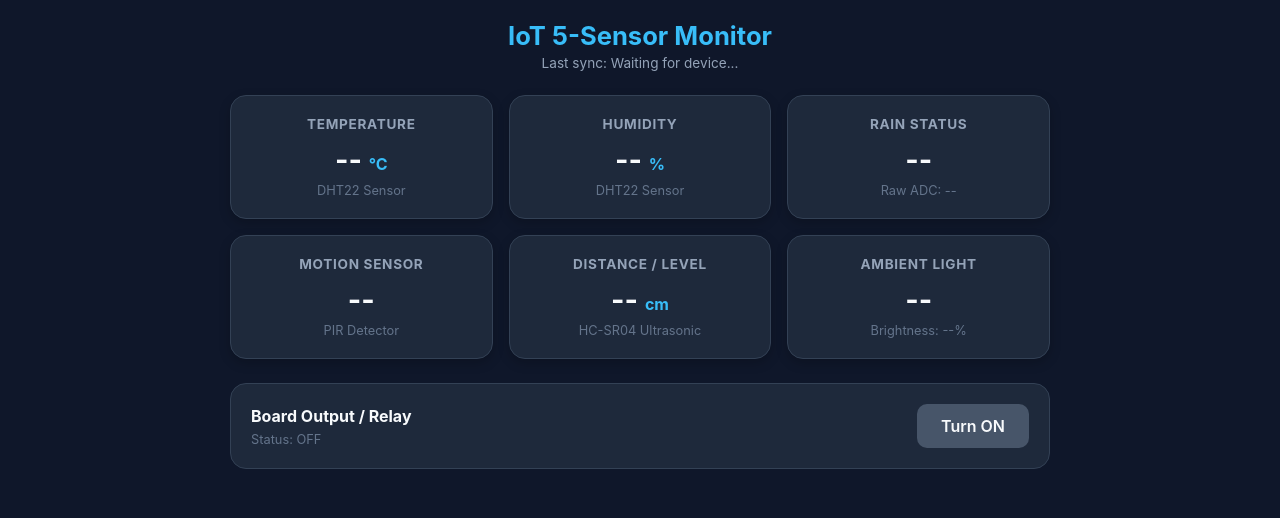
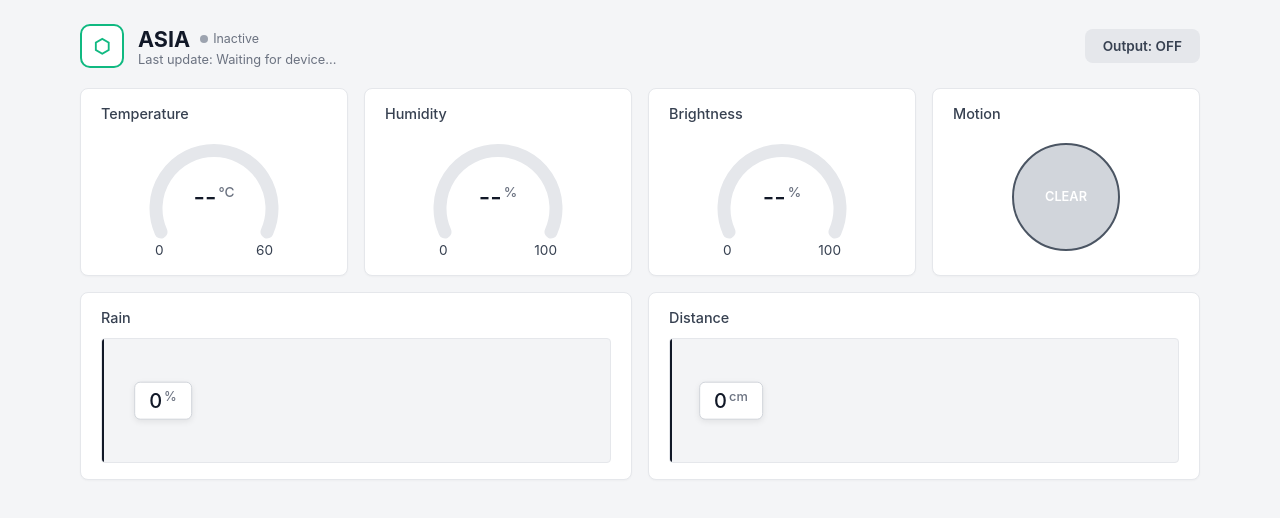
Before and after one commit to mishilani/IOT-web-server, a website: page public/index.html in a window 1280 px wide. Drawn offline with nearby package versions, Linux system fonts and the light colour scheme; no server answers.

Commit message:
Change title and update layout for IoT dashboard

```diff
--- a/public/index.html
+++ b/public/index.html
@@ -3,125 +3,195 @@
 <head>
   <meta charset="UTF-8">
   <meta name="viewport" content="width=device-width, initial-scale=1.0">
-  <title>IoT 5-Sensor Dashboard</title>
+  <title>ASIA - IoT Console</title>
   <style>
     * { box-sizing: border-box; margin: 0; padding: 0; font-family: -apple-system, BlinkMacSystemFont, "Segoe UI", Roboto, sans-serif; }
-    body { background: #0f172a; color: #f8fafc; padding: 20px; display: flex; flex-direction: column; align-items: center; }
-    header { text-align: center; margin-bottom: 24px; }
-    header h1 { font-size: 1.6rem; color: #38bdf8; }
-    header p { font-size: 0.85rem; color: #94a3b8; margin-top: 4px; }
-    .grid { display: grid; grid-template-columns: repeat(auto-fit, minmax(210px, 1fr)); gap: 16px; width: 100%; max-width: 820px; }
-    .card { background: #1e293b; border: 1px solid #334155; border-radius: 16px; padding: 20px; text-align: center; box-shadow: 0 4px 12px rgba(0,0,0,0.2); }
-    .card h3 { font-size: 0.85rem; color: #94a3b8; text-transform: uppercase; letter-spacing: 0.05em; margin-bottom: 10px; }
-    .value { font-size: 1.8rem; font-weight: 700; color: #f8fafc; }
-    .unit { font-size: 1rem; color: #38bdf8; }
-    .sub { font-size: 0.8rem; color: #64748b; margin-top: 6px; }
-    .alert-red { color: #f87171; }
-    .alert-blue { color: #38bdf8; }
-    .status-green { color: #4ade80; }
-    .status-yellow { color: #facc15; }
-    .control-box { margin-top: 24px; width: 100%; max-width: 820px; background: #1e293b; border: 1px solid #334155; border-radius: 16px; padding: 20px; display: flex; justify-content: space-between; align-items: center; }
-    button { background: #38bdf8; color: #0f172a; border: none; padding: 12px 24px; border-radius: 10px; font-size: 1rem; font-weight: 600; cursor: pointer; transition: 0.2s; }
-    button.off { background: #475569; color: #f8fafc; }
+    body { background: #f4f5f7; color: #1f2937; padding: 24px; }
+    .container { max-width: 1120px; margin: 0 auto; }
+
+    /* Top Header matching Blynk Console */
+    .header-bar { display: flex; flex-wrap: wrap; justify-content: space-between; align-items: center; margin-bottom: 20px; gap: 12px; }
+    .device-info { display: flex; align-items: center; gap: 14px; }
+    .device-icon { width: 44px; height: 44px; border: 2px solid #10b981; border-radius: 10px; display: flex; align-items: center; justify-content: center; color: #10b981; font-weight: bold; font-size: 1.2rem; background: #fff; }
+    .device-title { display: flex; align-items: center; gap: 10px; }
+    .device-title h1 { font-size: 1.35rem; font-weight: 700; color: #111827; }
+    .status-badge { font-size: 0.78rem; color: #6b7280; display: flex; align-items: center; gap: 5px; }
+    .dot { width: 8px; height: 8px; border-radius: 50%; background: #9ca3af; }
+    .dot.online { background: #10b981; }
+    .sync-text { font-size: 0.8rem; color: #6b7280; }
+
+    .control-btn { background: #10b981; color: #fff; border: none; padding: 9px 18px; border-radius: 8px; font-weight: 600; font-size: 0.85rem; cursor: pointer; transition: 0.2s; }
+    .control-btn.off { background: #e5e7eb; color: #374151; }
+
+    /* Top 4 Cards Grid */
+    .top-grid { display: grid; grid-template-columns: repeat(4, 1fr); gap: 16px; margin-bottom: 16px; }
+    @media (max-width: 900px) { .top-grid { grid-template-columns: repeat(2, 1fr); } }
+    @media (max-width: 520px) { .top-grid { grid-template-columns: 1fr; } }
+
+    /* Bottom 2 Wide Cards Grid */
+    .bottom-grid { display: grid; grid-template-columns: repeat(2, 1fr); gap: 16px; }
+    @media (max-width: 720px) { .bottom-grid { grid-template-columns: 1fr; } }
+
+    .card { background: #ffffff; border: 1px solid #e5e7eb; border-radius: 8px; padding: 16px 20px; box-shadow: 0 1px 2px rgba(0,0,0,0.03); display: flex; flex-direction: column; justify-content: space-between; }
+    .card-title { font-size: 0.9rem; font-weight: 500; color: #374151; margin-bottom: 12px; }
+
+    /* Arc Gauges */
+    .gauge-wrap { position: relative; width: 170px; height: 125px; margin: 0 auto; display: flex; flex-direction: column; align-items: center; }
+    .gauge-svg { width: 170px; height: 120px; overflow: visible; }
+    .gauge-bg { fill: none; stroke: #e5e7eb; stroke-width: 13; stroke-linecap: round; }
+    .gauge-fill { fill: none; stroke-width: 13; stroke-linecap: round; transition: stroke-dashoffset 0.5s ease; }
+    .gauge-val { position: absolute; top: 48px; font-size: 1.55rem; font-weight: 500; color: #111827; }
+    .gauge-val sup { font-size: 0.85rem; color: #6b7280; margin-left: 2px; }
+    .gauge-limits { width: 118px; display: flex; justify-content: space-between; font-size: 0.85rem; color: #374151; margin-top: -12px; }
+
+    /* Motion Circle */
+    .motion-wrap { display: flex; align-items: center; justify-content: center; height: 125px; }
+    .motion-circle { width: 108px; height: 108px; border-radius: 50%; background: #d1d5db; border: 2px solid #4b5563; transition: 0.3s; display: flex; align-items: center; justify-content: center; font-size: 0.8rem; font-weight: 600; color: #fff; }
+    .motion-circle.active { background: #c026d3; box-shadow: 0 0 18px rgba(192, 38, 211, 0.45); }
+
+    /* Horizontal Bar Widgets (Rain & Distance) */
+    .bar-track { position: relative; width: 100%; height: 125px; border-radius: 4px; overflow: hidden; border: 1px solid #e5e7eb; background: #f3f4f6; }
+    .bar-fill-rain { height: 100%; background: linear-gradient(90deg, #e5e7eb 0%, #64748b 100%); transition: width 0.5s ease; }
+    .bar-fill-dist { height: 100%; background: linear-gradient(90deg, #b45309 0%, #f59e0b 100%); opacity: 0.45; transition: width 0.5s ease; }
+    .bar-marker { position: absolute; top: 0; bottom: 0; width: 2px; background: #111827; transition: left 0.5s ease; }
+    .bar-pill { position: absolute; top: 50%; transform: translate(-50%, -50%); background: #ffffff; border: 1px solid #d1d5db; border-radius: 6px; padding: 6px 14px; font-size: 1.25rem; font-weight: 500; color: #111827; box-shadow: 0 2px 6px rgba(0,0,0,0.08); white-space: nowrap; transition: left 0.5s ease; }
+    .bar-pill sup { font-size: 0.8rem; color: #6b7280; margin-left: 2px; }
   </style>
 </head>
 <body>
-  <header>
-    <h1>IoT 5-Sensor Monitor</h1>
-    <p>Last sync: <span id="lastUpdated">Waiting for device...</span></p>
-  </header>
-
-  <div class="grid">
-    <!-- 1a. DHT22 Temperature -->
-    <div class="card">
-      <h3>Temperature</h3>
-      <div class="value"><span id="temp">--</span> <span class="unit">°C</span></div>
-      <div class="sub">DHT22 Sensor</div>
+  <div class="container">
+    <!-- Top Header -->
+    <div class="header-bar">
+      <div class="device-info">
+        <div class="device-icon">⬡</div>
+        <div>
+          <div class="device-title">
+            <h1>ASIA</h1>
+            <span class="status-badge"><span class="dot" id="statusDot"></span> <span id="statusText">Inactive</span></span>
+          </div>
+          <div class="sync-text">Last update: <span id="lastUpdated">Waiting for device...</span></div>
+        </div>
+      </div>
+      <button id="toggleBtn" class="control-btn off" onclick="toggleLed()">Output: OFF</button>
     </div>
 
-    <!-- 1b. DHT22 Humidity -->
-    <div class="card">
-      <h3>Humidity</h3>
-      <div class="value"><span id="humidity">--</span> <span class="unit">%</span></div>
-      <div class="sub">DHT22 Sensor</div>
+    <!-- Top 4 Cards -->
+    <div class="top-grid">
+      <!-- 1. Temperature (0 to 60°C) -->
+      <div class="card">
+        <div class="card-title">Temperature</div>
+        <div class="gauge-wrap">
+          <svg class="gauge-svg" viewBox="0 0 170 120">
+            <path class="gauge-bg" d="M 32 98 A 58 58 0 1 1 138 98" />
+            <path id="tempArc" class="gauge-fill" stroke="#dc2626" d="M 32 98 A 58 58 0 1 1 138 98" stroke-dasharray="242" stroke-dashoffset="242" />
+          </svg>
+          <div class="gauge-val"><span id="tempVal">--</span><sup>°C</sup></div>
+          <div class="gauge-limits"><span>0</span><span>60</span></div>
+        </div>
+      </div>
+
+      <!-- 2. Humidity (0 to 100%) -->
+      <div class="card">
+        <div class="card-title">Humidity</div>
+        <div class="gauge-wrap">
+          <svg class="gauge-svg" viewBox="0 0 170 120">
+            <path class="gauge-bg" d="M 32 98 A 58 58 0 1 1 138 98" />
+            <path id="humArc" class="gauge-fill" stroke="#bef264" d="M 32 98 A 58 58 0 1 1 138 98" stroke-dasharray="242" stroke-dashoffset="242" />
+          </svg>
+          <div class="gauge-val"><span id="humVal">--</span><sup>%</sup></div>
+          <div class="gauge-limits"><span>0</span><span>100</span></div>
+        </div>
+      </div>
+
+      <!-- 3. Brightness (0 to 100%) -->
+      <div class="card">
+        <div class="card-title">Brightness</div>
+        <div class="gauge-wrap">
+          <svg class="gauge-svg" viewBox="0 0 170 120">
+            <path class="gauge-bg" d="M 32 98 A 58 58 0 1 1 138 98" />
+            <path id="brightArc" class="gauge-fill" stroke="#fde047" d="M 32 98 A 58 58 0 1 1 138 98" stroke-dasharray="242" stroke-dashoffset="242" />
+          </svg>
+          <div class="gauge-val"><span id="brightVal">--</span><sup>%</sup></div>
+          <div class="gauge-limits"><span>0</span><span>100</span></div>
+        </div>
+      </div>
+
+      <!-- 4. Motion Indicator -->
+      <div class="card">
+        <div class="card-title">Motion</div>
+        <div class="motion-wrap">
+          <div class="motion-circle" id="motionCircle">CLEAR</div>
+        </div>
+      </div>
     </div>
 
-    <!-- 2. Raindrop Sensor -->
-    <div class="card">
-      <h3>Rain Status</h3>
-      <div class="value" id="rain">--</div>
-      <div class="sub">Raw ADC: <span id="rainRaw">--</span></div>
+    <!-- Bottom 2 Wide Bar Cards -->
+    <div class="bottom-grid">
+      <!-- 5. Rain (%) -->
+      <div class="card">
+        <div class="card-title">Rain</div>
+        <div class="bar-track">
+          <div class="bar-fill-rain" id="rainFill" style="width: 0%;"></div>
+          <div class="bar-marker" id="rainMarker" style="left: 0%;"></div>
+          <div class="bar-pill" id="rainPill" style="left: 12%;"><span id="rainVal">0</span><sup>%</sup></div>
+        </div>
+      </div>
+
+      <!-- 6. Distance (cm, scaled 0 to 100cm) -->
+      <div class="card">
+        <div class="card-title">Distance</div>
+        <div class="bar-track">
+          <div class="bar-fill-dist" id="distFill" style="width: 0%;"></div>
+          <div class="bar-marker" id="distMarker" style="left: 0%;"></div>
+          <div class="bar-pill" id="distPill" style="left: 12%;"><span id="distVal">0</span><sup>cm</sup></div>
+        </div>
+      </div>
     </div>
-
-    <!-- 3. PIR Motion Sensor -->
-    <div class="card">
-      <h3>Motion Sensor</h3>
-      <div class="value" id="motion">--</div>
-      <div class="sub">PIR Detector</div>
-    </div>
-
-    <!-- 4. Ultrasonic Sensor -->
-    <div class="card">
-      <h3>Distance / Level</h3>
-      <div class="value"><span id="distance">--</span> <span class="unit">cm</span></div>
-      <div class="sub">HC-SR04 Ultrasonic</div>
-    </div>
-
-    <!-- 5. Light Sensor -->
-    <div class="card">
-      <h3>Ambient Light</h3>
-      <div class="value" id="light">--</div>
-      <div class="sub">Brightness: <span id="lightPercent">--</span>%</div>
-    </div>
-  </div>
-
-  <div class="control-box">
-    <div>
-      <strong>Board Output / Relay</strong>
-      <div class="sub">Status: <span id="ledText">OFF</span></div>
-    </div>
-    <button id="toggleBtn" class="off" onclick="toggleLed()">Turn ON</button>
   </div>
 
   <script src="/socket.io/socket.io.js"></script>
   <script>
     const socket = io();
     let currentLed = false;
+    const ARC_LENGTH = 242;
+
+    function setArc(id, value, min, max) {
+      const clamped = Math.max(min, Math.min(max, Number(value) || 0));
+      const pct = (clamped - min) / (max - min);
+      document.getElementById(id).style.strokeDashoffset = ARC_LENGTH * (1 - pct);
+    }
 
     socket.on('state-update', (state) => {
       currentLed = state.led;
-      document.getElementById('temp').innerText = state.temp;
-      document.getElementById('humidity').innerText = state.humidity;
-      document.getElementById('rainRaw').innerText = state.rainRaw;
-      document.getElementById('distance').innerText = state.distance;
-      document.getElementById('lightPercent').innerText = state.lightPercent;
       document.getElementById('lastUpdated').innerText = state.lastUpdated;
 
-      // Rain styling
-      const rainEl = document.getElementById('rain');
-      rainEl.innerText = state.rain;
-      rainEl.className = 'value ' + (state.rain === 'Raining' ? 'alert-blue' : 'status-green');
+      if (state.online) {
+        document.getElementById('statusDot').classList.add('online');
+        document.getElementById('statusText').innerText = 'Online';
+      }
 
-      // Motion styling
-      const motionEl = document.getElementById('motion');
-      motionEl.innerText = state.motion ? 'Detected' : 'Clear';
-      motionEl.className = 'value ' + (state.motion ? 'alert-red' : 'status-green');
+      // 1. Temperature (0-60)
+      document.getElementById('tempVal').innerText = state.temp;
+      setArc('tempArc', state.temp, 0, 60);
 
-      // Light styling
-      const lightEl = document.getElementById('light');
-      lightEl.innerText = state.light;
-      lightEl.className = 'value ' + (state.light === 'Bright' ? 'status-yellow' : 'alert-blue');
+      // 2. Humidity (0-100)
+      document.getElementById('humVal').innerText = state.humidity;
+      setArc('humArc', state.humidity, 0, 100);
 
-      // Toggle button
-      const btn = document.getElementById('toggleBtn');
-      document.getElementById('ledText').innerText = state.led ? 'ON' : 'OFF';
-      btn.innerText = state.led ? 'Turn OFF' : 'Turn ON';
-      btn.className = state.led ? '' : 'off';
-    });
+      // 3. Brightness (0-100)
+      document.getElementById('brightVal').innerText = state.brightness;
+      setArc('brightArc', state.brightness, 0, 100);
 
-    function toggleLed() {
-      socket.emit('toggle-led', !currentLed);
-    }
-  </script>
-</body>
-</html>
+      // 4. Motion
+      const mCircle = document.getElementById('motionCircle');
+      if (state.motion) {
+        mCircle.classList.add('active');
+        mCircle.innerText = 'MOTION';
+      } else {
+        mCircle.classList.remove('active');
+        mCircle.innerText = 'CLEAR';
+      }
+
+      // 5. Rain (0-100%)
+      const rainPct = Math.max(0, Math.min(100, Number(state.rainPercent) || 0));
+      document.getElementById('rainVal').innerText = rainPct;
```
